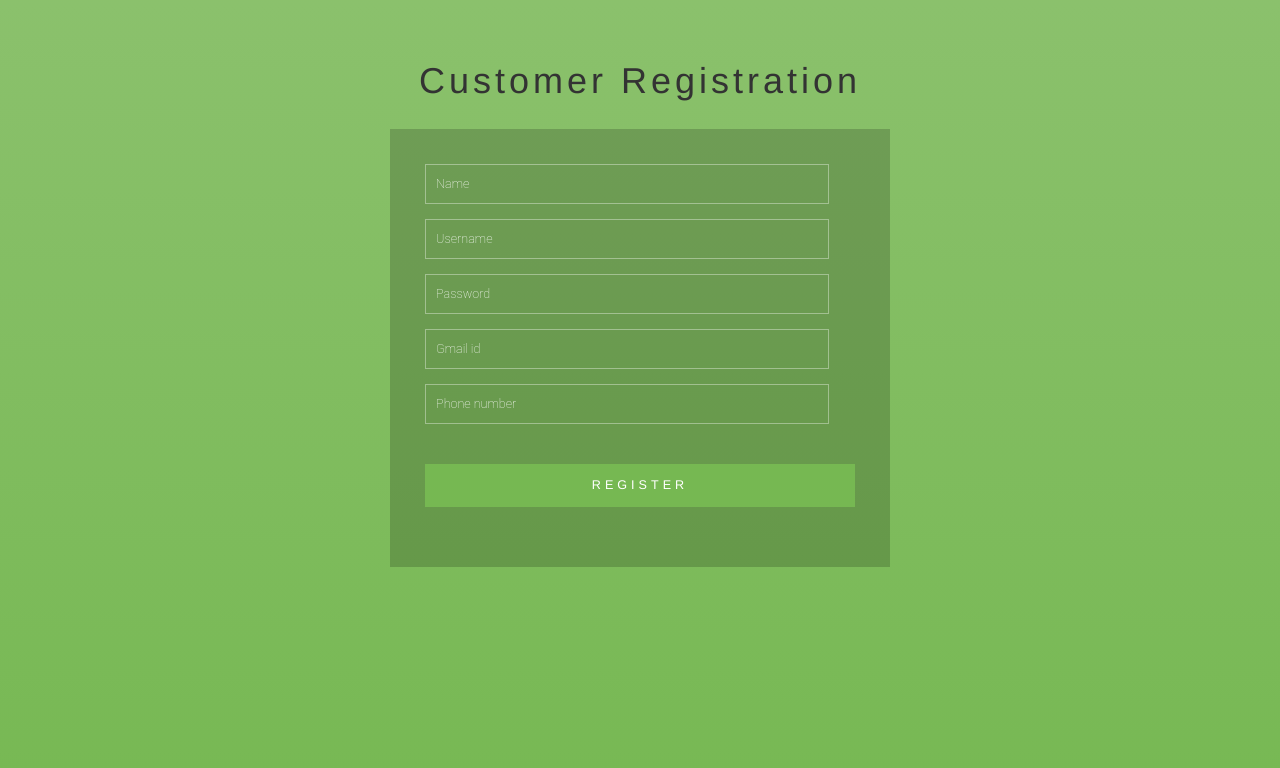
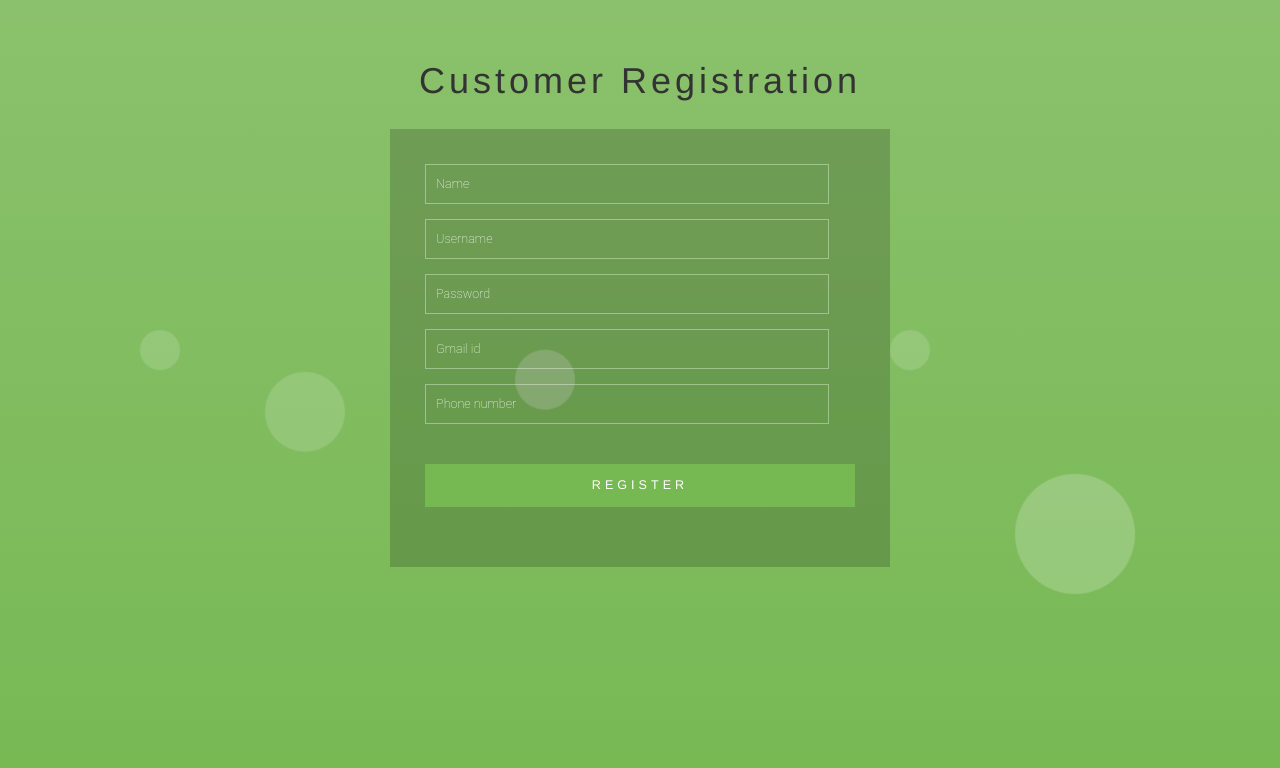
Before and after one commit to arjunqwerty/Zorg-V3, a Flask app: page /custdetails in a window 1280 px wide. Shown: the part 89-857 px from the top of the page. Run offline with Flask 2, Linux system fonts and the light colour scheme; some libraries are stand-ins or nearby versions.

Commit message:
animations working properly, changed code such that dev need not see the preloader everytime

```diff
--- a/static/css/reg_log.css
+++ b/static/css/reg_log.css
@@ -3,118 +3,84 @@
     margin: 0;
     padding: 0;
     border: 0;
-    font-size: 80%;
+    font-size: 100%;
     font: inherit;
     vertical-align: baseline;
 }
-
 article, aside, details, figcaption, figure, footer, header, hgroup, menu, nav, section {
     display: block;
 }
-
 ol, ul {
     list-style: none;
     margin: 0px;
     padding: 0px;
 }
-
 blockquote, q {
     quotes: none;
 }
-
 blockquote:before, blockquote:after, q:before, q:after {
     content: '';
     content: none;
 }
-
 table {
     border-collapse: collapse;
     border-spacing: 0;
 }
-
-
 /*-- start editing from here --*/
 a {
     text-decoration: none;
 }
-
 .txt-rt {
     text-align: right;
 }
-
-
 /* text align right */
 .txt-lt {
     text-align: left;
 }
-
-
 /* text align left */
 .txt-center {
     text-align: center;
 }
-
-
 /* text align center */
 .float-rt {
     float: right;
 }
-
-
 /* float right */
 .float-lt {
     float: left;
 }
-
-
 /* float left */
 .clear {
     clear: both;
 }
-
-
 /* clear float */
 .pos-relative {
     position: relative;
 }
-
-
 /* Position Relative */
 .pos-absolute {
     position: absolute;
 }
-
-
 /* Position Absolute */
 .vertical-base {
     vertical-align: baseline;
 }
-
-
 /* vertical align baseline */
 .vertical-top {
     vertical-align: top;
 }
-
-
 /* vertical align top */
 nav.vertical ul li {
     display: block;
 }
-
-
 /* vertical menu */
 nav.horizontal ul li {
     display: inline-block;
 }
-
-
 /* horizontal menu */
 img {
     max-width: 100%;
 }
-
-
 /*-- end reset --*/
 body {
     background: #76b852;
@@ -127,7 +93,6 @@
     background-attachment: fixed;
     font-family: 'Roboto', sans-serif;
 }
-
 h1 {
     font-size: 3em;
     text-align: center;
@@ -137,24 +102,19 @@
     letter-spacing: 4px;
     font-family: 'Roboto', sans-serif;
 }
-
-
 /*-- main --*/
 .main-w3layouts {
     padding: 3em 0 1em;
 }
-
 .main-agileinfo {
     width: 35%;
     margin: 3em 0 1em;
     background: rgba(0, 0, 0, 0.18);
     background-size: cover;
 }
-
 .agileits-top {
     padding: 3em;
 }
-
 input[type="text"], input[type="email"], input[type="password"] {
     font-size: 0.9em;
     color: #fff;
@@ -174,17 +134,14 @@
     color: #fff;
     font-family: 'Roboto', sans-serif;
 }
-
 input.email, input.text.w3lpass {
     margin: 2em 0;
 }
-
 .text:focus, .text:valid {
     box-shadow: none;
     outline: none;
     background-position: 0 0;
 }
-
 .text:focus::-webkit-input-placeholder, .text:valid::-webkit-input-placeholder {
     color: rgba(255, 255, 255, 0.7);
     font-size: .9em;
@@ -195,26 +152,21 @@
     transform: translateY(-30px);
     visibility: visible !important;
 }
-
-::-webkit-input-placeholder {
+ ::-webkit-input-placeholder {
     color: #fff;
     font-weight: 100;
 }
-
-:-moz-placeholder {
+ :-moz-placeholder {
     /* Firefox 18- */
     color: #fff;
 }
-
-::-moz-placeholder {
+ ::-moz-placeholder {
     /* Firefox 19+ */
     color: #fff;
 }
-
-:-ms-input-placeholder {
+ :-ms-input-placeholder {
     color: #fff;
 }
-
 input[type="submit"] {
     font-size: .9em;
     color: #fff;
@@ -228,7 +180,6 @@
     margin: 2em 0;
     letter-spacing: 4px;
 }
-
 input[type="submit"]:hover {
     -webkit-transition: .5s all;
     -moz-transition: .5s all;
@@ -237,7 +188,6 @@
     transition: .5s all;
     background: #8DC26F;
 }
-
 .agileits-top p {
     font-size: 1em;
     color: #fff;
@@ -245,7 +195,6 @@
     letter-spacing: 1px;
     font-weight: 300;
 }
-
 .agileits-top p a {
     color: #fff;
     -webkit-transition: .5s all;
@@ -253,19 +202,180 @@
     transition: .5s all;
     font-weight: 400;
 }
-
 .agileits-top p a:hover {
     color: #76b852;
 }
-
-
+@keyframes rippling {
+    50% {
+        border-left-color: #fff;
+    }
+    100% {
+        border-bottom-color: #fff;
+        border-left-color: #fff;
+    }
+}
+.wrapper {
+    position: relative;
+    overflow: hidden;
+}
+.colorlib-bubbles {
+    position: absolute;
+    top: 0;
+    left: 0;
+    width: 100%;
+    height: 100%;
+    z-index: -1;
+}
+.colorlib-bubbles li {
+    position: absolute;
+    list-style: none;
+    display: block;
+    width: 40px;
+    height: 40px;
+    background-color: rgba(255, 255, 255, 0.15);
+    bottom: -160px;
+    -webkit-animation: square 20s infinite;
+    -moz-animation: square 250s infinite;
+    -o-animation: square 20s infinite;
+    -ms-animation: square 20s infinite;
+    animation: square 20s infinite;
+    -webkit-transition-timing-function: linear;
+    -moz-transition-timing-function: linear;
+    -o-transition-timing-function: linear;
+    -ms-transition-timing-function: linear;
+    transition-timing-function: linear;
+    -webkit-border-radius: 50%;
+    -moz-border-radius: 50%;
+    -o-border-radius: 50%;
+    -ms-border-radius: 50%;
+    border-radius: 50%;
+}
+.colorlib-bubbles li:nth-child(1) {
+    left: 10%;
+}
+.colorlib-bubbles li:nth-child(2) {
+    left: 20%;
+    width: 80px;
+    height: 80px;
+    -webkit-animation-delay: 2s;
+    -moz-animation-delay: 2s;
+    -o-animation-delay: 2s;
+    -ms-animation-delay: 2s;
+    animation-delay: 2s;
+    -webkit-animation-duration: 17s;
+    -moz-animation-duration: 17s;
+    -o-animation-duration: 17s;
+    animation-duration: 17s;
+}
+.colorlib-bubbles li:nth-child(3) {
+    left: 25%;
+    -webkit-animation-delay: 4s;
+    -moz-animation-delay: 4s;
+    -o-animation-delay: 4s;
+    -ms-animation-delay: 4s;
+    animation-delay: 4s;
+}
+.colorlib-bubbles li:nth-child(4) {
+    left: 40%;
+    width: 60px;
+    height: 60px;
+    -webkit-animation-duration: 22s;
+    -moz-animation-duration: 22s;
+    -o-animation-duration: 22s;
+    -ms-animation-duration: 22s;
+    animation-duration: 22s;
+    background-color: rgba(255, 255, 255, 0.25);
+}
+.colorlib-bubbles li:nth-child(5) {
+    left: 70%;
+}
+.colorlib-bubbles li:nth-child(6) {
+    left: 80%;
+    width: 120px;
+    height: 120px;
+    -webkit-animation-delay: 3s;
+    -moz-animation-delay: 3s;
+    -o-animation-delay: 3s;
+    -ms-animation-delay: 3s;
+    animation-delay: 3s;
+    background-color: rgba(255, 255, 255, 0.2);
+}
+.colorlib-bubbles li:nth-child(7) {
+    left: 32%;
+    width: 160px;
+    height: 160px;
+    -webkit-animation-delay: 7s;
+    -moz-animation-delay: 7s;
+    -o-animation-delay: 7s;
+    -ms-animation-delay: 7s;
+    animation-delay: 7s;
+}
+.colorlib-bubbles li:nth-child(8) {
+    left: 55%;
+    width: 20px;
+    height: 20px;
+    -webkit-animation-delay: 15s;
+    -moz-animation-delay: 15s;
+    animation-delay: 15s;
+    -webkit-animation-duration: 40s;
+    -moz-animation-duration: 40s;
+    animation-duration: 40s;
+}
+.colorlib-bubbles li:nth-child(9) {
+    left: 25%;
+    width: 10px;
+    height: 10px;
+    -webkit-animation-delay: 2s;
+    animation-delay: 2s;
+    -webkit-animation-duration: 40s;
+    animation-duration: 40s;
+    background-color: rgba(255, 255, 255, 0.3);
+}
+.colorlib-bubbles li:nth-child(10) {
+    left: 90%;
+    width: 160px;
+    height: 160px;
+    -webkit-animation-delay: 11s;
+    animation-delay: 11s;
+}
+@-webkit-keyframes square {
+    0% {
+        -webkit-transform: translateY(0);
+        -moz-transform: translateY(0);
+        -o-transform: translateY(0);
+        -ms-transform: translateY(0);
+        transform: translateY(0);
+    }
+    100% {
+        -webkit-transform: translateY(-700px) rotate(600deg);
+        -moz-transform: translateY(-700px) rotate(600deg);
+        -o-transform: translateY(-700px) rotate(600deg);
+        -ms-transform: translateY(-700px) rotate(600deg);
+        transform: translateY(-700px) rotate(600deg);
+    }
+}
+@keyframes square {
+    0% {
+        -webkit-transform: translateY(0);
+        -moz-transform: translateY(0);
+        -o-transform: translateY(0);
+        -ms-transform: translateY(0);
+        transform: translateY(0);
+    }
+    100% {
+        -webkit-transform: translateY(-700px) rotate(600deg);
+        -moz-transform: translateY(-700px) rotate(600deg);
+        -o-transform: translateY(-700px) rotate(600deg);
+        -ms-transform: translateY(-700px) rotate(600deg);
+        transform: translateY(-700px) rotate(600deg);
+    }
+}
 /*-- responsive-design --*/
 @media(max-width:1440px) {
     input[type="text"],     input[type="email"],     input[type="password"] {
         width: 94%;
     }
 }
-
 @media(max-width:1366px) {
     h1 {
         font-size: 2.6em;
@@ -280,25 +390,21 @@
         width: 36%;
     }
 }
-
 @media(max-width:1280px) {
     .main-agileinfo {
         width: 40%;
     }
 }
-
 @media(max-width:1080px) {
     .main-agileinfo {
         width: 46%;
     }
 }
-
 @media(max-width:1024px) {
     .main-agileinfo {
         width: 49%;
     }
 }
-
 @media(max-width:991px) {
     h1 {
         font-size: 2.4em;
@@ -307,7 +413,6 @@
         padding: 2em 0 1em;
     }
 }
-
 @media(max-width:900px) {
     .main-agileinfo {
         width: 58%;
@@ -316,25 +421,21 @@
         width: 93%;
     }
 }
-
 @media(max-width:800px) {
     h1 {
         font-size: 2.2em;
     }
 }
-
 @media(max-width:736px) {
     .main-agileinfo {
         width: 62%;
     }
 }
-
 @media(max-width:667px) {
     .main-agileinfo {
         width: 67%;
     }
 }
-
 @media(max-width:600px) {
     .agileits-top {
         padding: 2.2em;
@@ -350,13 +451,14 @@
         letter-spacing: 3px;
     }
 }
-
 @media(max-width:568px) {
     .main-agileinfo {
         width: 75%;
     }
+    .colorlibcopy-agile p {
+        padding: 0 2em;
+    }
 }
-
 @media(max-width:480px) {
     h1 {
         font-size: 1.8em;
@@ -372,7 +474,6 @@
         font-size: 0.9em;
     }
 }
-
 @media(max-width:414px) {
     h1 {
         font-size: 1.8em;
@@ -399,26 +500,32 @@
     input[type="submit"] {
         margin: 2em 0 1.5em;
     }
+    .colorlibcopy-agile {
+        margin: 1em 0 1em;
+    }
 }
-
 @media(max-width:384px) {
     .main-agileinfo {
         width: 88%;
     }
+    .colorlibcopy-agile p {
+        padding: 0 1em;
+    }
 }
-
 @media(max-width:375px) {
     .agileits-top p {
         letter-spacing: 0px;
     }
 }
-
 @media(max-width:320px) {
     .main-w3layouts {
         padding: 1.5em 0 0;
     }
     .agileits-top {
         padding: 1.2em;
+    }
+    .colorlibcopy-agile {
+        margin: 0 0 1em;
     }
     input[type="text"],     input[type="email"],     input[type="password"] {
         width: 89.5%;
@@ -440,6 +547,9 @@
         padding: 0.8em;
         font-size: .85em;
     }
+    .colorlibcopy-agile p {
+        font-size: .85em;
+    }
     .wthree-text label {
         font-size: 0.85em;
     }
--- a/templates/includes/_navbar.html
+++ b/templates/includes/_navbar.html
@@ -24,7 +24,11 @@
 			<a class="navbar-brand bold-size" href="/dashboard">Z O R G</a>
 		{% endif %}
 	{% else %}
-		<a class="navbar-brand bold-size" href="/">Z O R G</a>
+		{% if session.ENV == "dev" %}
+			<a class="navbar-brand bold-size" href="/index">Z O R G</a>
+		{% else %}
+			<a class="navbar-brand bold-size" href="/">Z O R G</a>
+		{% endif %}
 	{% endif %}
 	<button class="navbar-toggler" type="button" data-toggle="collapse" data-target="#navbarResponsive" aria-controls="navbarResponsive" aria-expanded="false" aria-label="Toggle navigation">
 		<span class="navbar-toggler-icon"></span>
--- a/zorg.py
+++ b/zorg.py
@@ -9,8 +9,8 @@
 
 app = Flask(__name__)
 
-ENV = 'prod'
-developer = ''
+ENV = 'dev'
+developer = 'Arjun'
 if ENV == 'dev':
     app.debug = True
     app.config['SECRET_KEY'] = 'awwfaw'
@@ -30,11 +30,7 @@
     smtp_server = 'smtp.mailtrap.io'
     login = '18cc8c2ea71e43'
     password = '27abc8c416d687'
-    #username_mail = 'zorg123546@gmail.com'
-    #password = 'zorg87654321'
-
     sender_email = 'zorg123546@gmail.com'
-
     message = MIMEText(mssg, 'html')
     message['Subject'] = 'Zorg'
     message['From'] = sender_email
@@ -46,10 +42,13 @@
 
 @app.route('/', methods=['GET','POST'])
 def home():
+    if ENV == "dev":
+        return redirect(url_for("index"))
     return render_template('preloader.html')
 
 @app.route('/index', methods=['GET','POST'])
 def index():
+    session['ENV'] = ENV
     return render_template('index.html')
 
 @app.route('/feedback', methods=['GET','POST'])
```
Also changed, not shown: static/js/scripts.js (added, +35 -0 lines), templates/footer.html (+3 -6 lines), templates/index.html (+13 -38 lines), static/js/wow.min.js (added).
